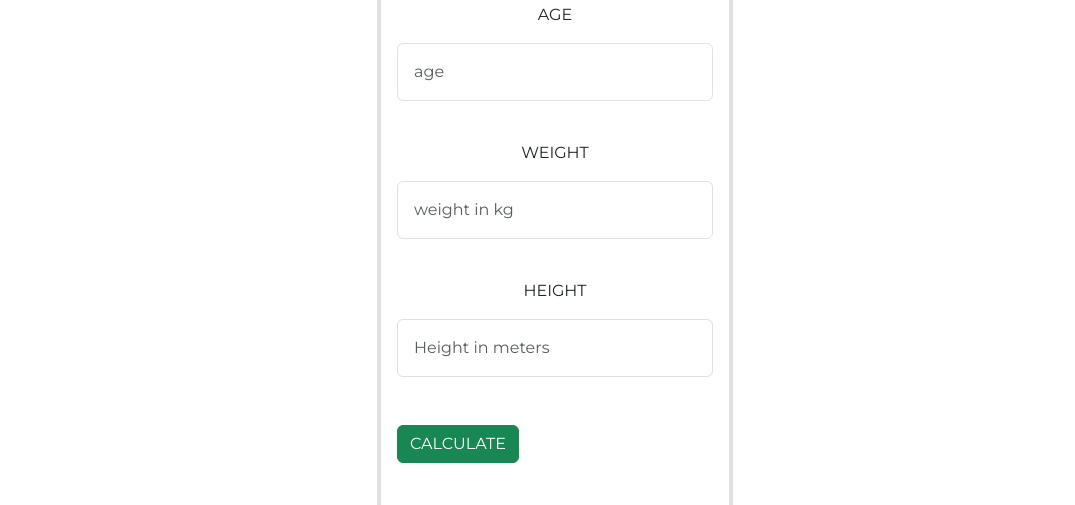
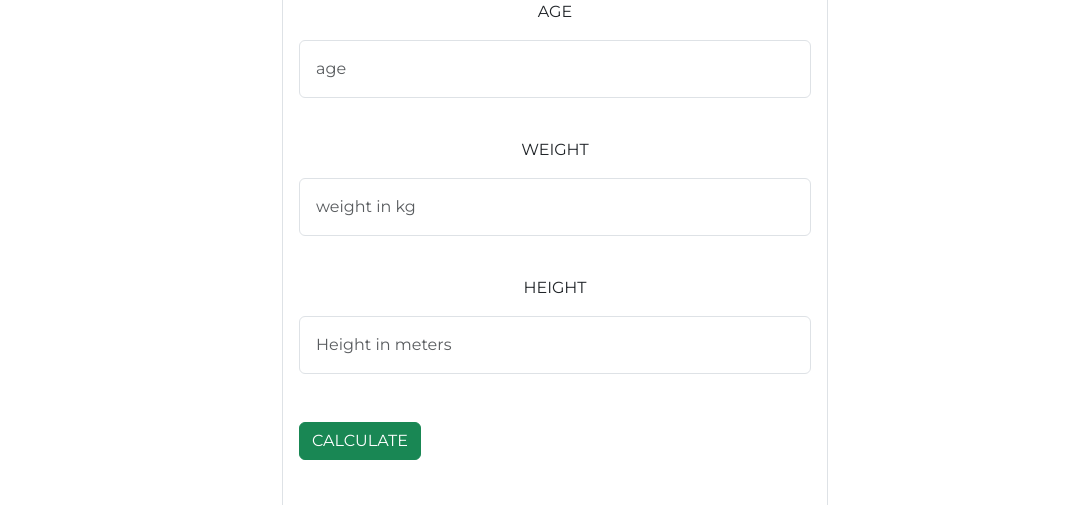
Before and after one commit to Jyothi-Suresh17/BMI_CALCULATOR, a plain HTML site: page index.html in a window 1280 px wide. Shown: the part 649-1154 px from the top of the page, without its empty margins (101-1176 px from the left). Drawn offline with nearby package versions, Linux system fonts and the light colour scheme.

Commit message:
Update index.html

```diff
--- a/index.html
+++ b/index.html
@@ -76,12 +76,13 @@
   </section>
 
   <!-- BMI Calculator Section -->
+  <!-- BMI Calculator Section -->
 <section id="BMIcalc">
   <div class="container">
     <div class="row rowCalc">
-        <div class="col-12 col-md-4"></div>
-        <div class="col-12 col-md-4 colmain">
-          <div id="calcu" class="container container-fluid form-control border-4 h-300 p-3 m-3 text-center" action="">
+      <div class="col-12 col-md-3"></div>
+      <div class="col-12 col-md-6 colmain">
+        <div id="calcu" class="container form-control h-100 p-3 m-3 text-center" action="">
           <h3 class="text-center">BMI CALCULATOR</h3>
           <label class="p-3 xs" for="age">AGE</label><br>
           <input class="form-control p-3" id="age" placeholder="age" type="text"><br>
@@ -89,7 +90,8 @@
           <input class="form-control p-3" id="weight" placeholder="weight in kg" type="text"><br>
           <label class="p-3" for="height">HEIGHT</label><br>
           <input class="form-control p-3" id="height" type="text" placeholder="Height in meters"><br><br>
-            <button onclick="bmiCalculate()" class="btn btn-success btn-xs d-none d-md-block">CALCULATE</button><br><br>
+          <button onclick="bmiCalculate()" class="btn btn-success btn-xs d-block d-md-none">CALCULATE</button>
+          <button onclick="bmiCalculate()" class="btn btn-success btn-md d-none d-md-block">CALCULATE</button><br><br>
           <label for="result" class="me-3">RESULT</label>
           <input class="form-control" id="result" type="text" placeholder="Result">
         </div>
@@ -114,10 +116,12 @@
           <h2 id="bmireslt"> </h2>
         </div>
       </div>
-        <div class="col-12 col-md-4"></div>
+      <div class="col-12 col-md-3"></div>
     </div>
   </div>
 </section>
+
+
 
   <!-- BMI Scale Section -->
   <section id="bmiScale">
```
Lines whose indentation alone changed are shown as unchanged.
